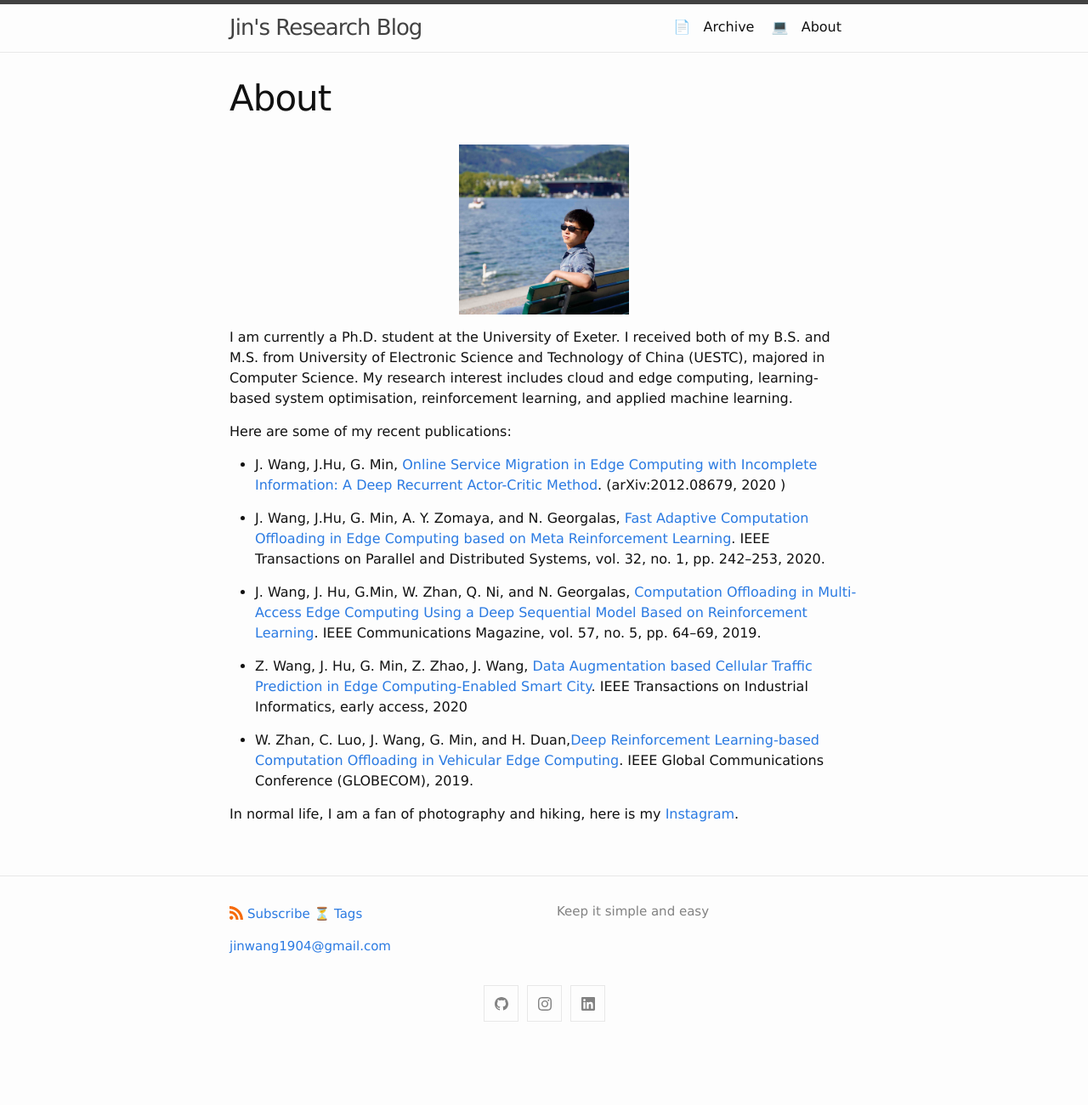
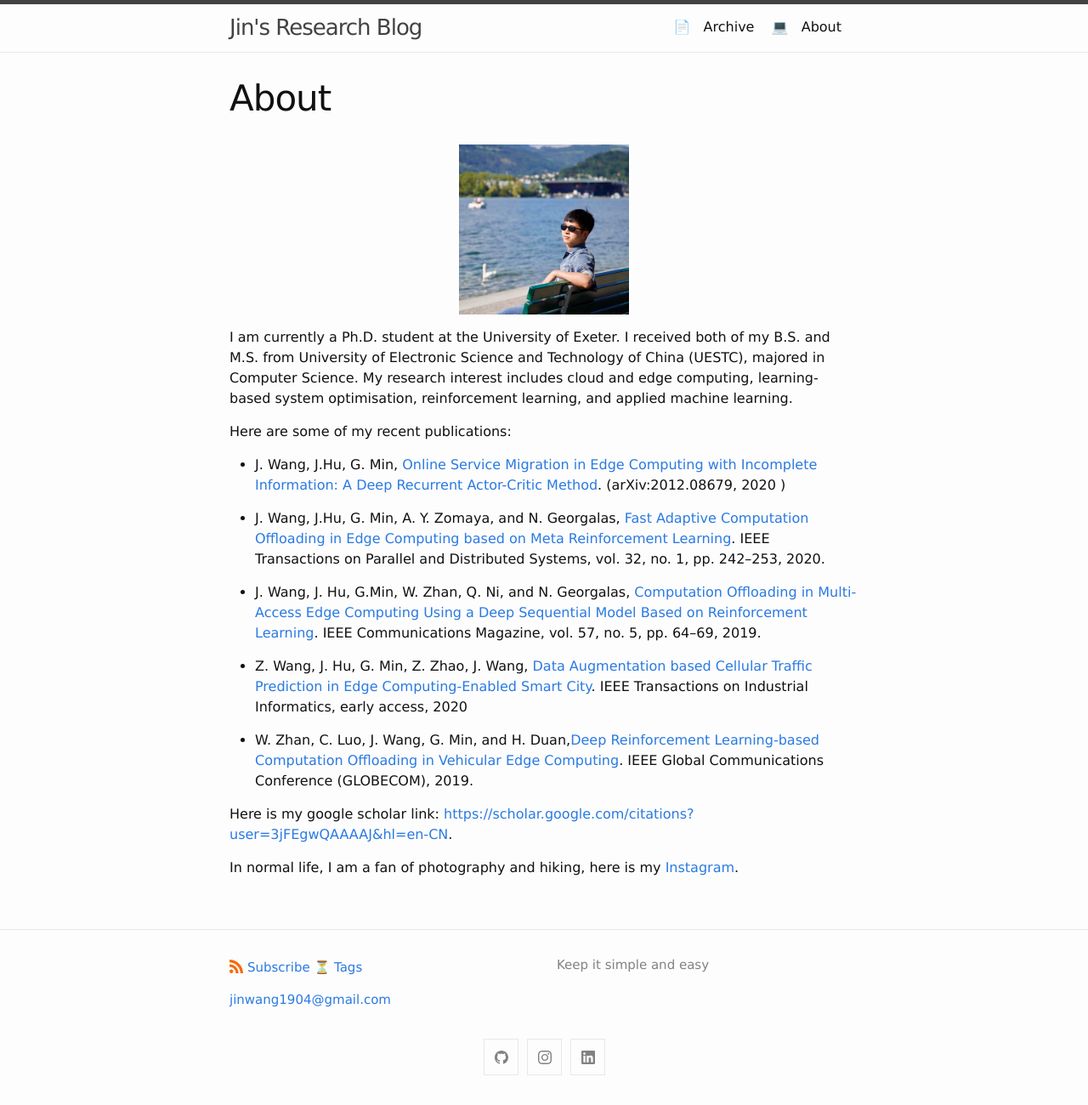
Before and after one commit to linkpark/linkpark.github.io, a Jekyll site: the page built from about.markdown, in a window 1280 px wide. Shown: the whole page at 85% size. Built offline with Jekyll 4.4.1, drawn with Linux system fonts in a browser that asks for light colours; before the commit the page ends 1237 px from its top, so only the background shows below that.

Commit message:
add google scholar

```diff
--- a/about.markdown
+++ b/about.markdown
@@ -19,4 +19,6 @@ Here are some of my recent publications:
 
 * W. Zhan, C. Luo, J. Wang, G. Min, and H. Duan,[Deep Reinforcement Learning-based Computation Offloading in Vehicular Edge Computing](https://ieeexplore.ieee.org/abstract/document/9013982). IEEE Global Communications Conference (GLOBECOM), 2019.
 
+Here is my google scholar link: [https://scholar.google.com/citations?user=3jFEgwQAAAAJ&hl=en-CN](https://scholar.google.com/citations?user=3jFEgwQAAAAJ&hl=en-CN).
+
 In normal life, I am a fan of photography and hiking, here is my [Instagram](https://www.instagram.com/linkpark1904/).
```
Also changed, not shown: 13 other files.
